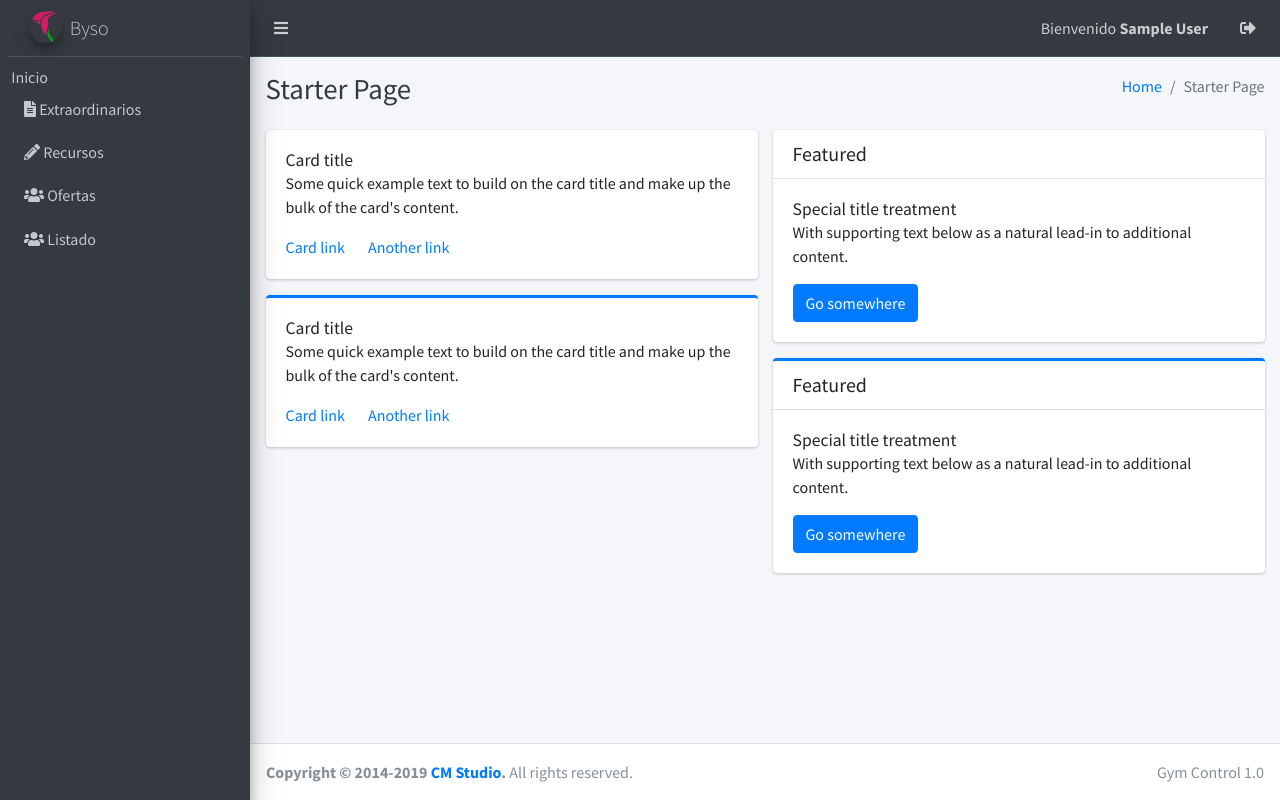
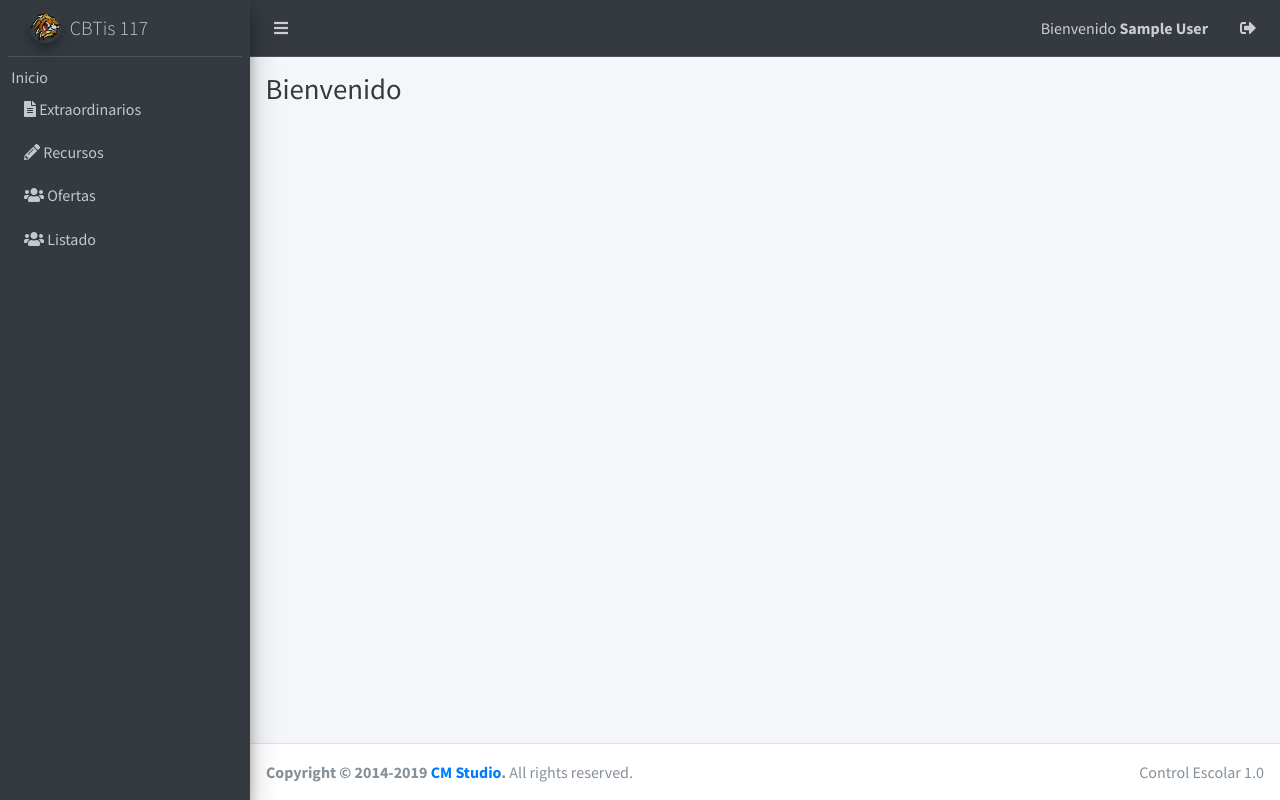
Before and after one commit to e-studio/tigerApp, a PHP site: page /starter.php in a window 1280 px wide. Run offline with PHP 8.4, Linux system fonts and the light colour scheme; the visitor is signed in with stand-in values (Sample User, id 1); some libraries are stand-ins or nearby versions.

Commit message:
Login
Cambio de imagen en login, se agrego la imagen y favicon, al igual que la imagen del menu de navegacion

```diff
--- a/includes/menus/footer.php
+++ b/includes/menus/footer.php
@@ -9,7 +9,7 @@
   <footer class="main-footer">
     <!-- To the right -->
     <div class="float-right d-none d-sm-inline">
-      Gym Control 1.0
+      Control Escolar 1.0
     </div>
     <!-- Default to the left -->
     <strong>Copyright &copy; 2014-2019 <a href="https://cmstudio.com.mx">CM Studio</a>.</strong> All rights reserved.
--- a/includes/menus/menuAdmin.php
+++ b/includes/menus/menuAdmin.php
@@ -4,9 +4,9 @@
 
       <!-- Brand Logo -->
     <a href="index.php" class="brand-link">
-      <img src="dist/img/rossy.png" alt="Eventos Logo" class="brand-image img-circle  elevation-3"
+      <img src="dist/img/tiger.png" alt="Logo" class="brand-image img-circle  elevation-3"
            style="opacity: .8">
-      <span class="brand-text font-weight-light">Byso</span>
+      <span class="brand-text font-weight-light">CBTis 117</span>
     </a>
 
       <!-- Sidebar Menu -->
--- a/starter.php
+++ b/starter.php
@@ -11,7 +11,7 @@ if(!$_SESSION["valido"]){
   <meta name="viewport" content="width=device-width, initial-scale=1">
   <meta http-equiv="x-ua-compatible" content="ie=edge">
 
-  <title>Control Panel | Byso</title>
+  <title>Cbtis 117 | Inicio</title>
 
   <!-- Font Awesome Icons -->
   <link rel="stylesheet" href="plugins/fontawesome-free/css/all.min.css">
@@ -38,14 +38,9 @@ if(!$_SESSION["valido"]){
       <div class="container-fluid">
         <div class="row mb-2">
           <div class="col-sm-6">
-            <h1 class="m-0 text-dark">Starter Page</h1>
+            <h1 class="m-0 text-dark">Bienvenido</h1>
           </div><!-- /.col -->
-          <div class="col-sm-6">
-            <ol class="breadcrumb float-sm-right">
-              <li class="breadcrumb-item"><a href="#">Home</a></li>
-              <li class="breadcrumb-item active">Starter Page</li>
-            </ol>
-          </div><!-- /.col -->
+
         </div><!-- /.row -->
       </div><!-- /.container-fluid -->
     </div>
@@ -55,63 +50,9 @@ if(!$_SESSION["valido"]){
     <div class="content">
       <div class="container-fluid">
         <div class="row">
-          <div class="col-lg-6">
-            <div class="card">
-              <div class="card-body">
-                <h5 class="card-title">Card title</h5>
 
-                <p class="card-text">
-                  Some quick example text to build on the card title and make up the bulk of the card's
-                  content.
-                </p>
 
-                <a href="#" class="card-link">Card link</a>
-                <a href="#" class="card-link">Another link</a>
-              </div>
-            </div>
-
-            <div class="card card-primary card-outline">
-              <div class="card-body">
-                <h5 class="card-title">Card title</h5>
-
-                <p class="card-text">
-                  Some quick example text to build on the card title and make up the bulk of the card's
-                  content.
-                </p>
-                <a href="#" class="card-link">Card link</a>
-                <a href="#" class="card-link">Another link</a>
-              </div>
-            </div><!-- /.card -->
-          </div>
-          <!-- /.col-md-6 -->
-          <div class="col-lg-6">
-            <div class="card">
-              <div class="card-header">
-                <h5 class="m-0">Featured</h5>
-              </div>
-              <div class="card-body">
-                <h6 class="card-title">Special title treatment</h6>
-
-                <p class="card-text">With supporting text below as a natural lead-in to additional content.</p>
-                <a href="#" class="btn btn-primary">Go somewhere</a>
-              </div>
-            </div>
-
-            <div class="card card-primary card-outline">
-              <div class="card-header">
-                <h5 class="m-0">Featured</h5>
-              </div>
-              <div class="card-body">
-                <h6 class="card-title">Special title treatment</h6>
-
-                <p class="card-text">With supporting text below as a natural lead-in to additional content.</p>
-                <a href="#" class="btn btn-primary">Go somewhere</a>
-              </div>
-            </div>
-          </div>
-          <!-- /.col-md-6 -->
-        </div>
-        <!-- /.row -->
+        </div> <!-- /.row -->
       </div><!-- /.container-fluid -->
     </div>
     <!-- /.content -->
```
Also changed, not shown: index.php (+4 -5 lines), dist/img/tiger.png (added), favicon.ico, loginAssets/images/cbtis.png (added), loginAssets/images/icon.png (added).
